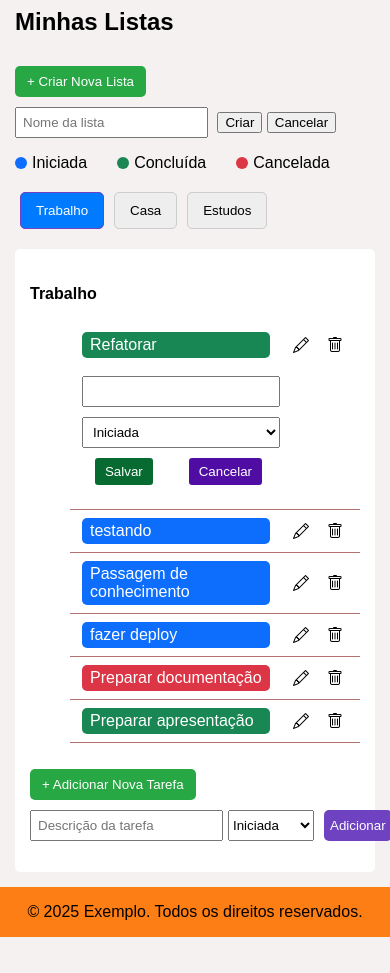
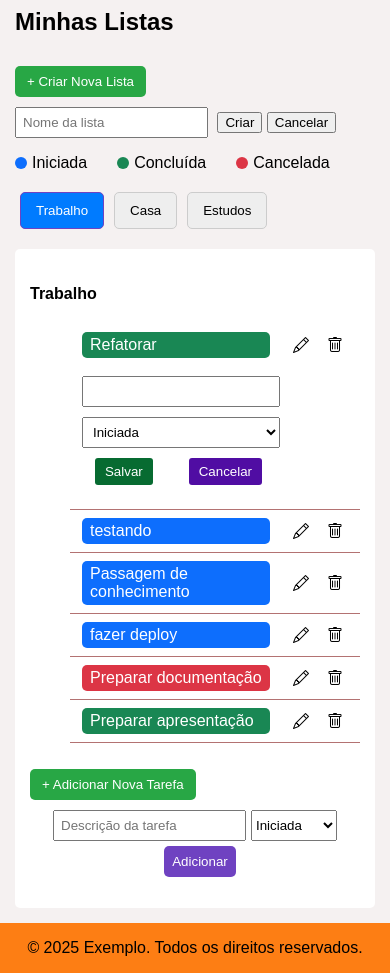
Before and after one commit to nandotrystan/tasks_html_css, a plain HTML site: page listas.html in a window 390 px wide. Shown: the part 82-1055 px from the top of the page. Before the commit the page ends 1019 px from the top, so only its background shows below. Drawn offline with nearby package versions, Linux system fonts and the light colour scheme.

Commit message:
responsividade

```diff
--- a/styles/listas.css
+++ b/styles/listas.css
@@ -290,5 +290,14 @@ header div a:hover {
     justify-content: space-between; /* botões nas extremidades */
   }
 
+  #form-nova-tarefa {
+    flex-wrap: wrap;
+    text-align: center;
+    justify-content: center;
+  }
 
+  #form-nova-tarefa button{
+    margin-top: 5px;
+    padding: 8px;
+  }
 }
```
Also changed, not shown: listas.html (+1 -1 lines).
